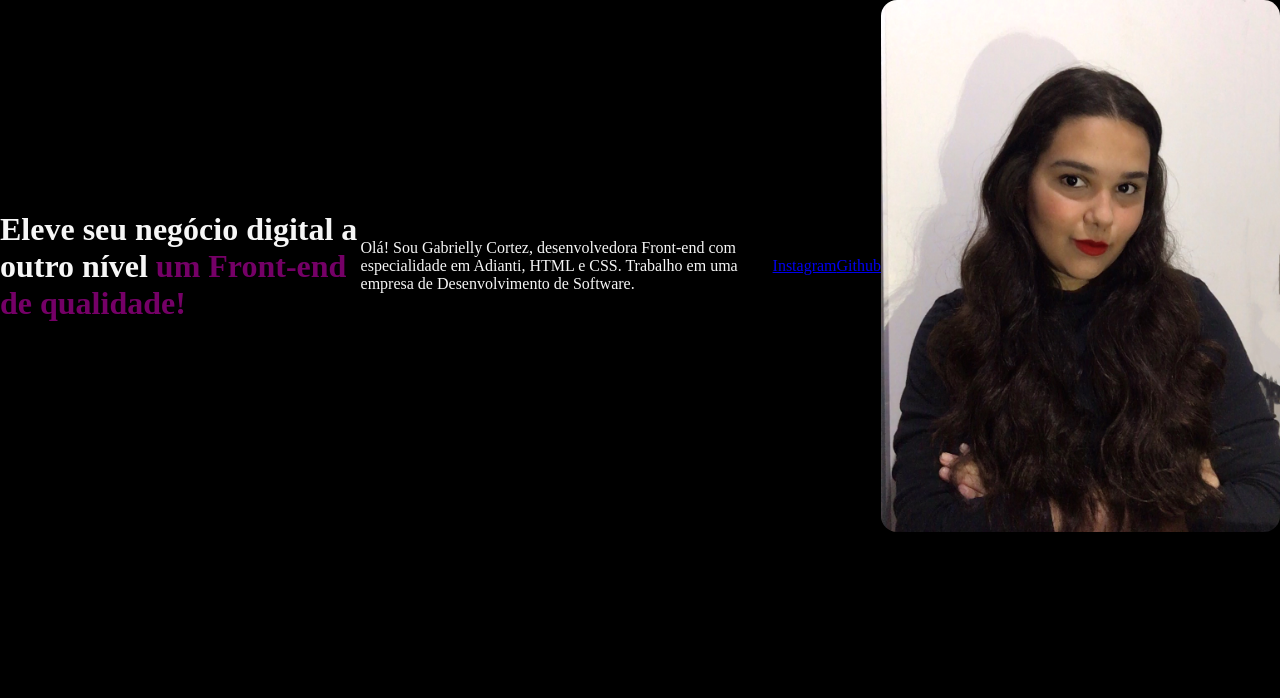
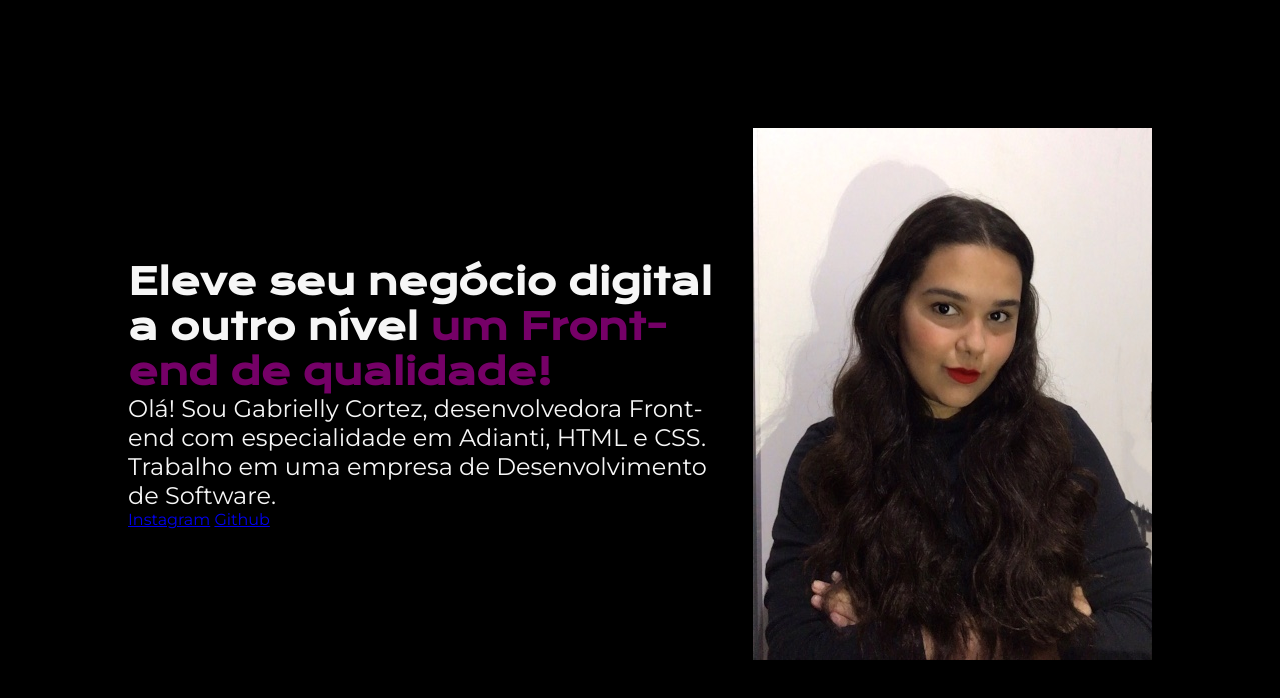
Before and after one commit to gabriellycortez/portfolio_alura, a plain HTML site: page index.html in a window 1280 px wide. Drawn offline with nearby package versions, Linux system fonts and the light colour scheme.

Commit message:
alteracoes nas propriedades do CSS

```diff
--- a/index.html
+++ b/index.html
@@ -9,11 +9,15 @@
 <body>
     <header></header>
     <main class="conteudo">
-       <h1>Eleve seu negócio digital a outro nível <strong class="titulo-destaque">um Front-end de qualidade!</strong></h1>
-       <p>Olá! Sou Gabrielly Cortez, desenvolvedora Front-end com especialidade em Adianti, HTML e CSS. Trabalho em uma empresa de Desenvolvimento  de Software.</p>
-       <a href="https://www.instagram.com/bibiscortez/">Instagram</a>
-       <a href="https://github.com/gabriellycortez">Github</a>
-       <img class="foto-perfil" src="imagem_GabriellyCortez.JPG" alt="Foto de Gabrielly Cortez de Perfil">
+        <section class="conteudo-principal">
+            <h1 class="conteudo-principal-titulo">Eleve seu negócio digital a outro nível <strong class="titulo-destaque">um Front-end de qualidade!</strong></h1>
+            <p class="conteudo-principal-paragrafo">Olá! Sou Gabrielly Cortez, desenvolvedora Front-end com especialidade em Adianti, HTML e CSS. Trabalho em uma empresa de Desenvolvimento  de Software.</p>
+            <a href="https://www.instagram.com/bibiscortez/">Instagram</a>
+            <a href="https://github.com/gabriellycortez">Github</a>
+
+        </section>
+
+       <img class="foto-perfil" src="foto_perfil_redimencionada.JPG" alt="Foto de Gabrielly Cortez de Perfil">
     </main>
     <footer></footer>
 </body>
--- a/style.css
+++ b/style.css
@@ -1,3 +1,5 @@
+@import url('https://fonts.googleapis.com/css2?family=Krona+One&family=Montserrat&display=swap');
+
 * {
     padding: 0;
     margin: 0;
@@ -7,6 +9,8 @@
 .conteudo {
     display:flex;
     align-items: center;
+    justify-content: space-between;
+    margin: 10%;
 }
 body {
     height: 100vh; /*altura do viewport*/
@@ -20,8 +24,18 @@ body {
     /*border: 1px solid rgb(117, 0, 0);
     padding: 10px;*/
 }
-.foto-perfil {
-    width: 467.705px;
-    height: 532px;
-    border-radius: 16px;
+
+.conteudo-principal {
+    width: 615px;
+    font-family: 'Montserrat', sans-serif;
+
 }
+
+.conteudo-principal-titulo {
+    font-size: 36px;
+    font-family: 'Krona One', sans-serif;
+}
+
+.conteudo-principal-paragrafo {
+    font-size: 24px;
+}
```
Also changed, not shown: foto_perfil_redimencionada.JPG (added), imagem_GabriellyCortez.JPG (deleted).
